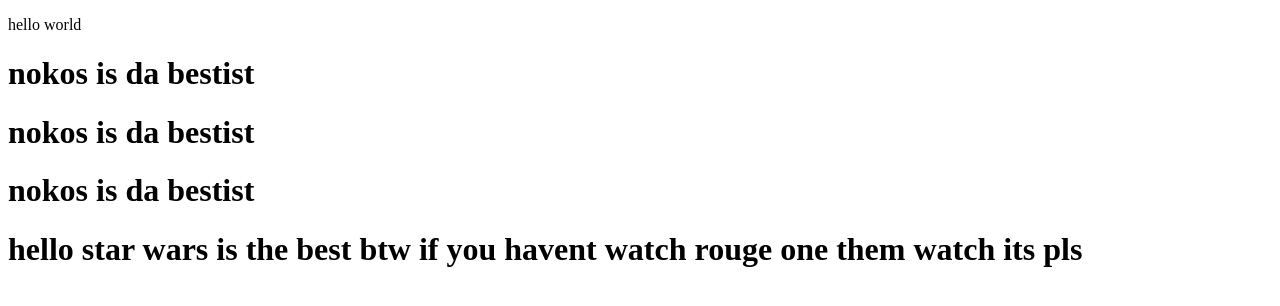
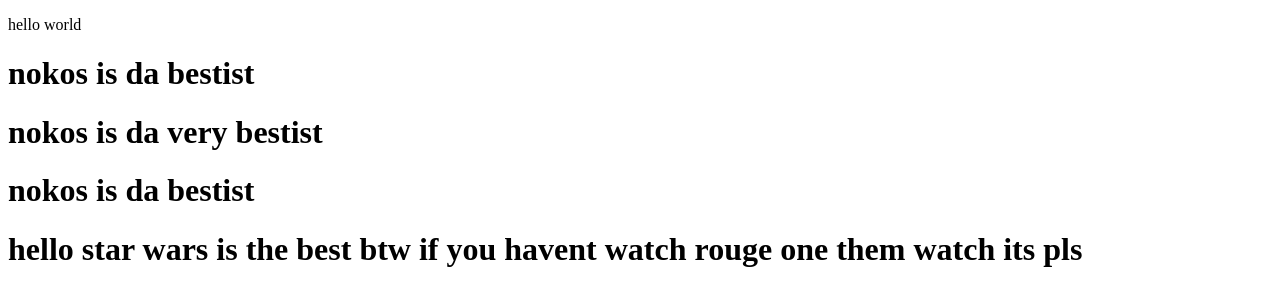
Before and after one commit to syntax-glitch/syntax-glitch.github.io, a plain HTML site: page index.html in a window 1280 px wide. Drawn offline with Linux system fonts and the light colour scheme.

Commit message:
amzing change

```diff
--- a/index.html
+++ b/index.html
@@ -7,7 +7,7 @@
 <body>
 <p>hello world</p>
 <h1>nokos is da bestist</h1>
-<h1>nokos is da bestist</h1>
+<h1>nokos is da very bestist</h1>
 <h1>nokos is da bestist</h1>
 <h1>hello star wars is the best btw if you havent watch rouge one them watch its pls</h1>
 
```
